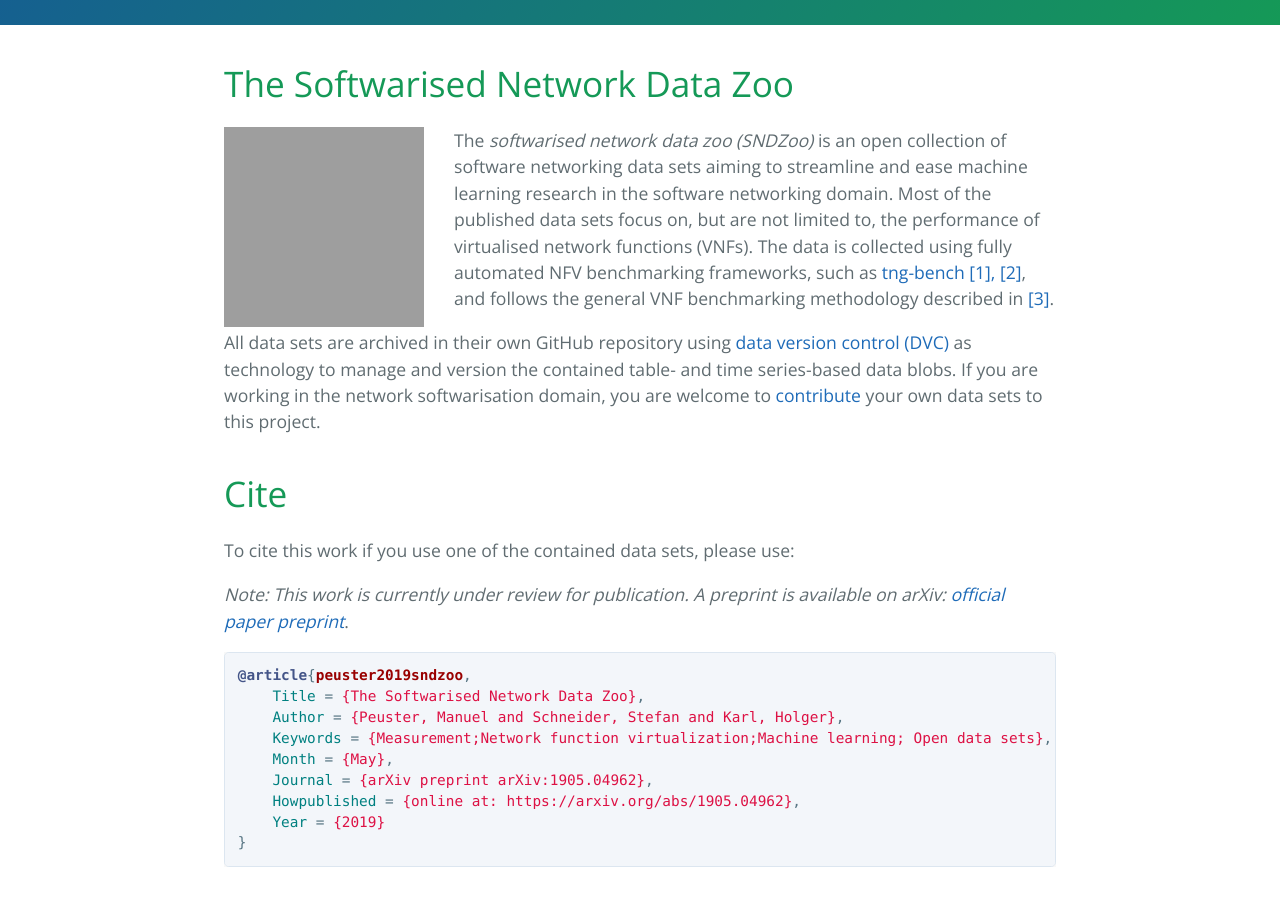
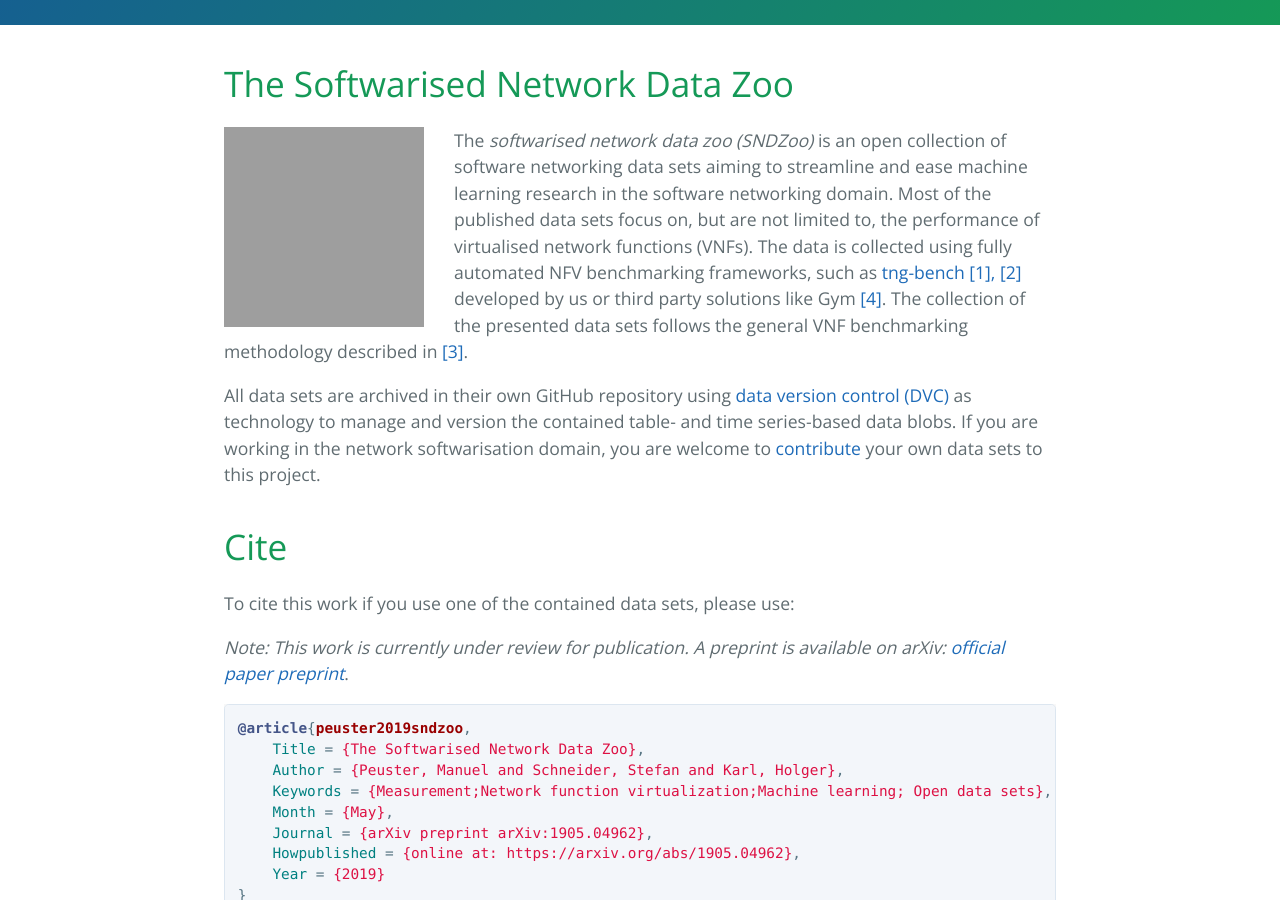
Before and after one commit to sndzoo/sndzoo.github.io, a Jekyll site: the page built from index.md, in a window 1280 px wide and 900 px high, scrolled down 358 px. Built offline with Jekyll 4.4.1, drawn with Linux system fonts in a browser that asks for light colours; our own code applies the rules of GitHub Pages for plain Markdown files; some of the changed text lies outside the part shown; grey boxes are pictures that could not be loaded.

Commit message:
Update website
Signed-off-by: peusterm <manuel.peuster@uni-paderborn.de>

```diff
--- a/index.md
+++ b/index.md
@@ -6,7 +6,7 @@ layout: default
 
 <img align="left" width="200" height="200" style="margin-right: 30px" src="https://github.com/sndzoo/logo/raw/master/sndzoo_logo_small_trans.png">
 
-The *softwarised network data zoo (SNDZoo)* is an open collection of software networking data sets aiming to streamline and ease machine learning research in the software networking domain. Most of the published data sets focus on, but are not limited to, the performance of virtualised network functions (VNFs). The data is collected using fully automated NFV benchmarking frameworks, such as [tng-bench](https://github.com/sonata-nfv/tng-sdk-benchmark) [[1], [2]](#references), and follows the general VNF benchmarking methodology described in [[3]](#references).
+The *softwarised network data zoo (SNDZoo)* is an open collection of software networking data sets aiming to streamline and ease machine learning research in the software networking domain. Most of the published data sets focus on, but are not limited to, the performance of virtualised network functions (VNFs). The data is collected using fully automated NFV benchmarking frameworks, such as [tng-bench](https://github.com/sonata-nfv/tng-sdk-benchmark) [[1], [2]](#references) developed by us or third party solutions like Gym [[4]](#references). The collection of the presented data sets follows the general VNF benchmarking methodology described in [[3]](#references).
 
 All data sets are archived in their own GitHub repository using [data version control (DVC)](https://dvc.org) as technology to manage and version the contained table- and time series-based data blobs. If you are working in the network softwarisation domain, you are welcome to [contribute](#contribute) your own data sets to this project.
 
@@ -182,6 +182,8 @@ If you work to experimental evaluations if NFV, SDN or other softwarised network
 
 * [3] R. Rosa, C. Rothenberg, M. Peuster, H.Karl: [Methodology for VNF Benchmarking Automation](https://datatracker.ietf.org/doc/draft-rosa-bmwg-vnfbench/). IETF draft BMWG (ongoing work) (2018)
 
+* [4] R. Rosa, C. Bertoldo, and C. E. Rothenberg. [Take your vnf to the gym: A testing framework for automated nfv performance benchmarking](https://ieeexplore.ieee.org/abstract/document/8030496). IEEE Communications Magazine 55.9 (2017): 110-117.
+
 # [](#contact)Contact
 
 Support: [![Gitter](https://badges.gitter.im/sndzoo/community.svg)](https://gitter.im/sndzoo/community?utm_source=badge&utm_medium=badge&utm_campaign=pr-badge)
```
